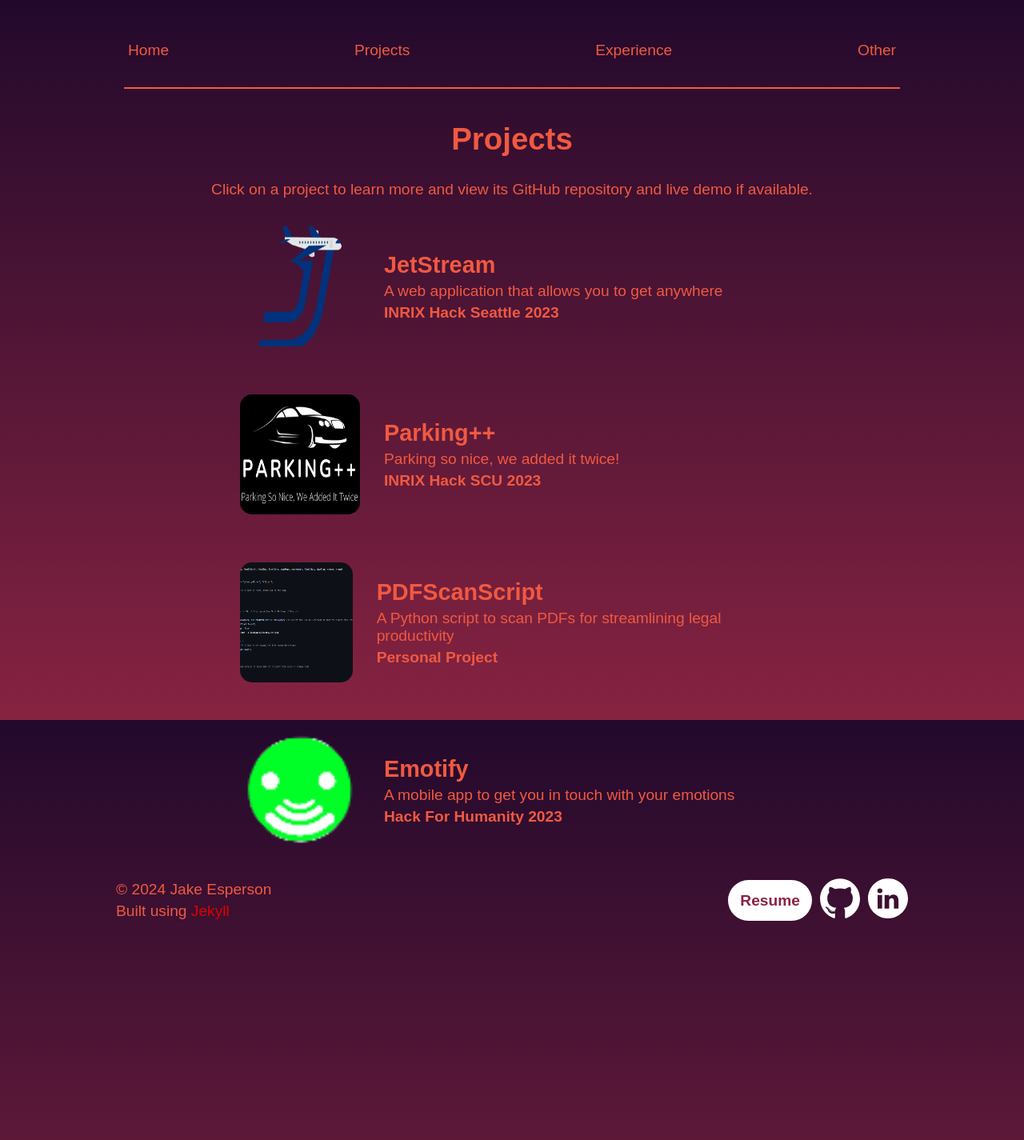
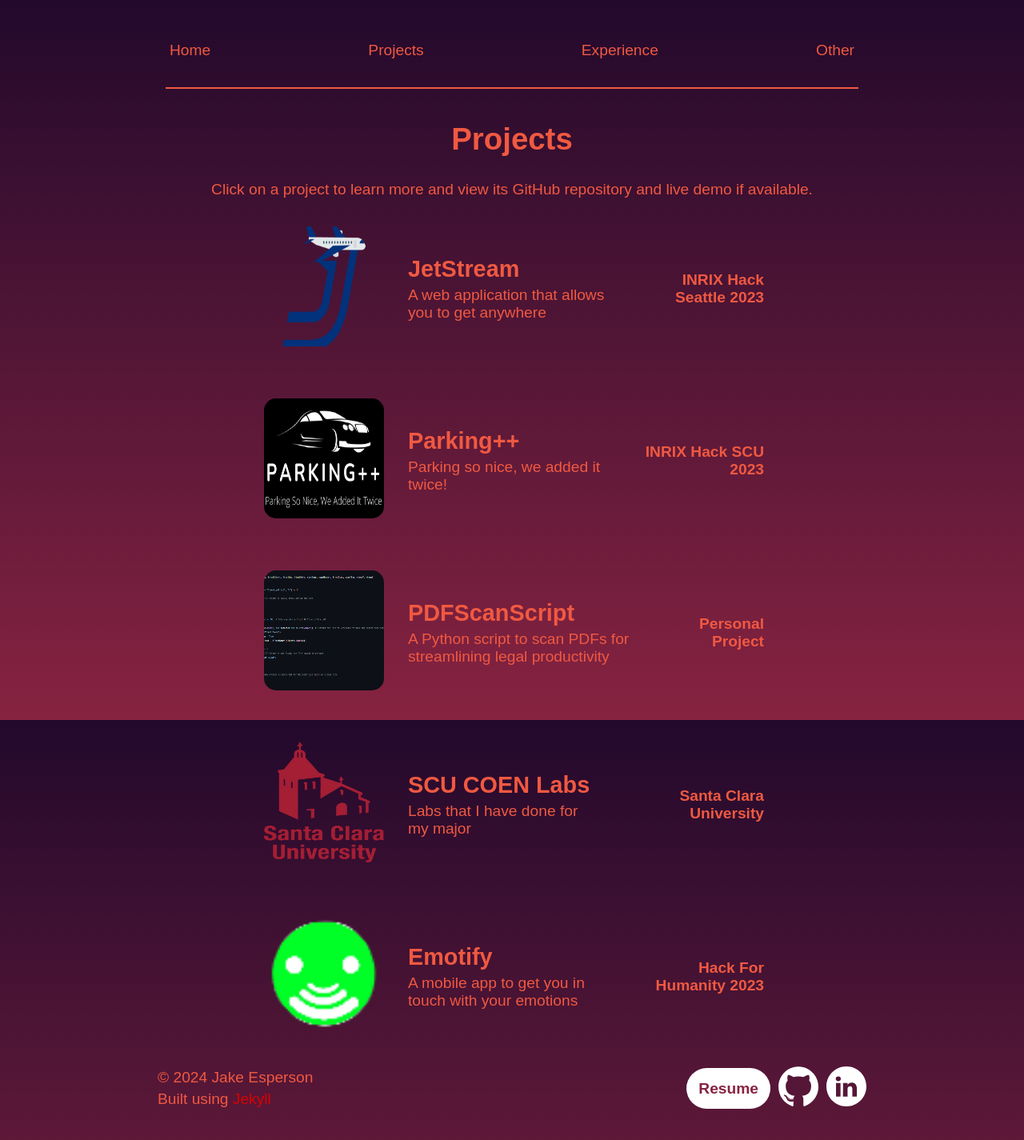
Before and after one commit to sipneat/personalPortfolio, a Jekyll site: the page built from projects.html, in a window 1280 px wide. Shown: the whole page at 80% size. Built offline with Jekyll 4.4.1, drawn with Linux system fonts in a browser that asks for light colours.

Commit message:
added SCU labs project

```diff
--- /dev/null
+++ b/_projects/sculabs.md
@@ -0,0 +1,25 @@
+---
+name: SCU COEN Labs
+blurb: Labs that I have done for my major
+origin: Santa Clara University
+link: /projects/sculabs/
+image: /assets/images/scu.png
+priority: 4
+
+github_link: https://github.com/sipneat
+skills:
+  - C
+  - C++
+  - ARM Assembly
+  - Verilog
+---
+
+Collection of my Computer Science & Engineering Labs at Santa Clara University
+
+[COEN12: Data Structures](https://github.com/sipneat)
+
+[COEN20: Embedded Systems](https://github.com/sipneat)
+
+[COEN79: Object Oriented Programming](https://github.com/sipneat)
+
+[COEN122: Computer Architecture](https://github.com/sipneat)
--- a/_sass/main.scss
+++ b/_sass/main.scss
@@ -13,7 +13,7 @@
     background-attachment: fixed;
     margin: 0 auto;
     padding: 2rem;
-    max-width: 1000px;
+    max-width: 70vw;
     text-align: center;
 }
 
@@ -74,27 +74,31 @@
 
 .project {
     display: flex;
-    align-items: center;
-    border-radius: 10px;
+    justify-content: space-between;
+    margin: 20px;
+    width: 50vw;
+    border-radius: 20px;
     &:hover {
         background-color: #22092C;
         transition: background-color 0.5s;
     }
     transition: background-color 0.5s;
-    width: 70%;
-    margin: 20px;
     text-decoration: none;
 }
 
+.projectContainer {
+    display: flex;
+    align-items: center;
+    text-align: right;
+}
+
 .projectImage {
-    width: 150px;
-    height: 150px;
     margin: 10px;
 }
 
 .projectImage img {
-    width: 100%;
-    height: 100%;
+    width: 150px;
+    height: 150px;
     border-radius: 15px;
 }
 
@@ -108,8 +112,6 @@
     margin: 5px;
     padding: 0;
     color: #F05941;
-    text-decoration: none;
-
 }
 
 .projectsPage {
--- a/projects.html
+++ b/projects.html
@@ -10,12 +10,16 @@
     {% assign sorted_projects = site.projects | sort:"priority" %}
     {% for project in sorted_projects %}
         <a class="project" href="{{ project.link }}">
-            <div class="projectImage">
-                <img src="{{ project.image }}" alt="{{ project.name }}">
+            <div class="projectContainer">
+                <div class="projectImage">
+                    <img src="{{ project.image }}" alt="{{ project.name }}">
+                </div>
+                <div class="projectInfo">
+                    <h2>{{ project.name }}</h2>
+                    <p>{{ project.blurb }}</p>
+                </div>
             </div>
-            <div class="projectInfo">
-                <h2>{{ project.name }}</h2>
-                <p>{{ project.blurb }}</p>
+            <div class="projectContainer">
                 <p><strong>{{ project.origin }}</strong></p>
             </div>
         </a>
```
Also changed, not shown: _projects/emotify.md (+1 -1 lines), assets/images/scu.png (added).
